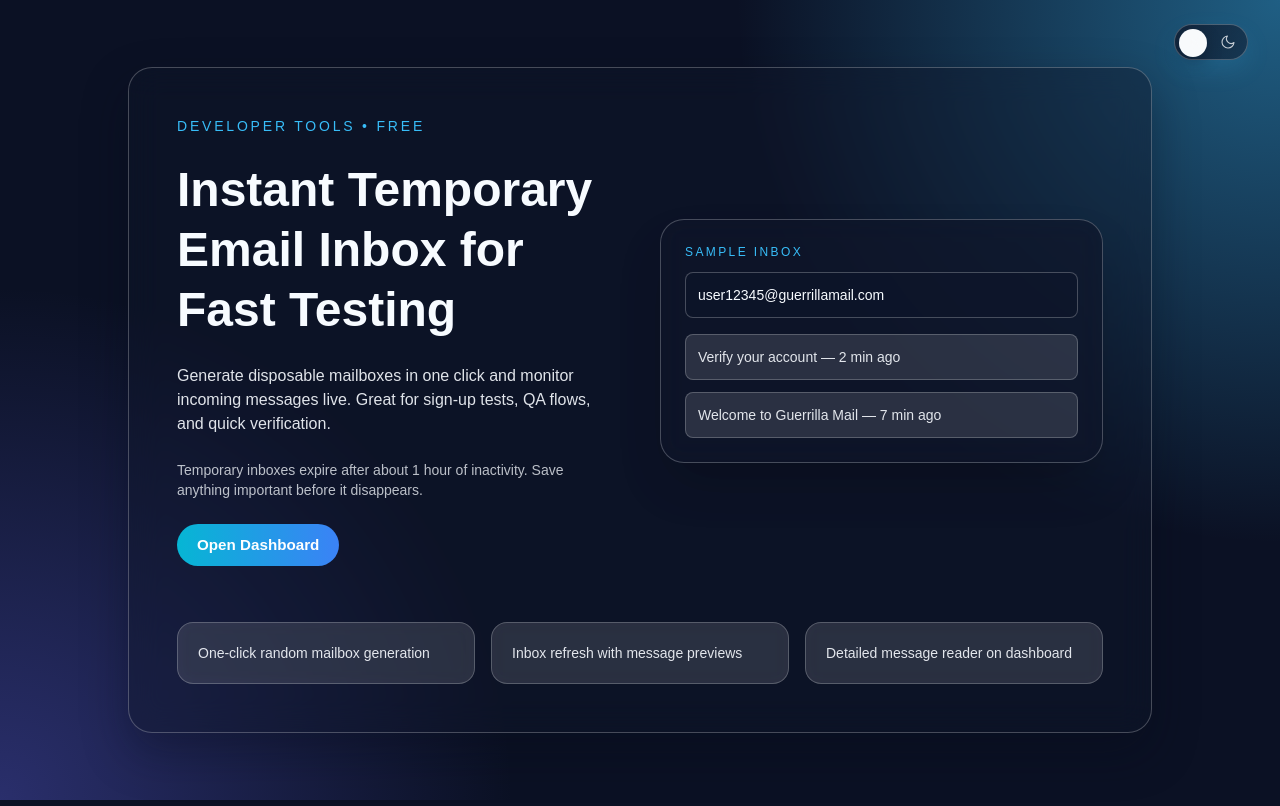
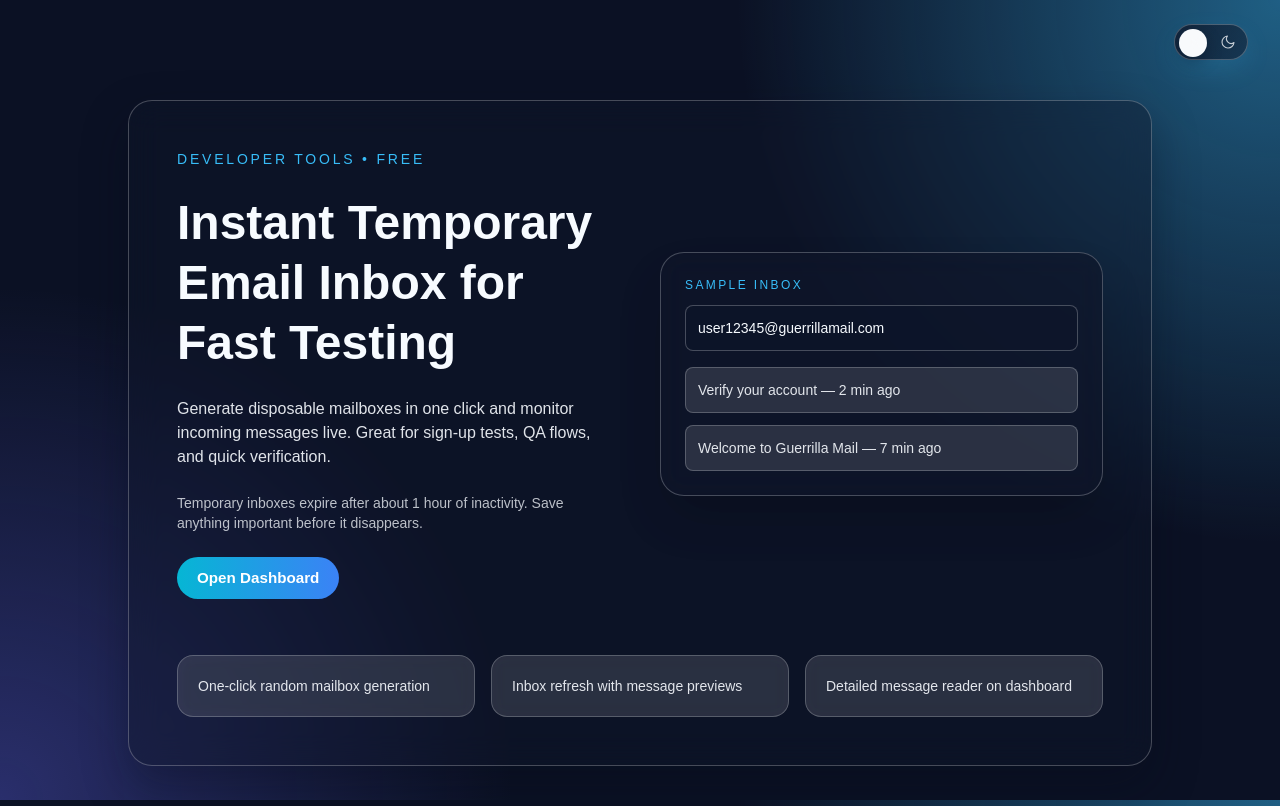
Before and after one commit to SS-SSUMO21/Projects, a Next.js app in the folder Temp-Email-Generator/frontend/: page / in a window 1280 px wide. Built offline with nearby package versions, Linux system fonts and the light colour scheme.

Commit message:
moved toggle

```diff
--- a/Temp-Email-Generator/frontend/src/app/globals.css
+++ b/Temp-Email-Generator/frontend/src/app/globals.css
@@ -127,19 +127,16 @@ body {
   background: var(--card);
 }
 
-.theme-toggle-shell {
-  position: fixed;
-  top: max(1.5rem, env(safe-area-inset-top));
-  right: max(0.75rem, env(safe-area-inset-right));
-  left: auto;
-  z-index: 30;
+.theme-toggle-bar {
+  width: 100%;
+  display: flex;
+  justify-content: flex-end;
+  padding: max(0.75rem, env(safe-area-inset-top)) max(0.75rem, env(safe-area-inset-right)) 0;
 }
 
 @media (min-width: 640px) {
-  .theme-toggle-shell {
-    top: max(1.5rem, env(safe-area-inset-top));
-    right: max(2rem, env(safe-area-inset-right));
-    left: auto;
+  .theme-toggle-bar {
+    padding: max(1.5rem, env(safe-area-inset-top)) max(2rem, env(safe-area-inset-right)) 0;
   }
 }
 
--- a/Temp-Email-Generator/frontend/src/app/layout.js
+++ b/Temp-Email-Generator/frontend/src/app/layout.js
@@ -10,7 +10,7 @@ export default function RootLayout({ children }) {
   return (
     <html lang="en" className="h-full antialiased">
       <body className="min-h-full flex flex-col">
-        <div className="theme-toggle-shell">
+        <div className="theme-toggle-bar">
           <ThemeToggle />
         </div>
         {children}
```
